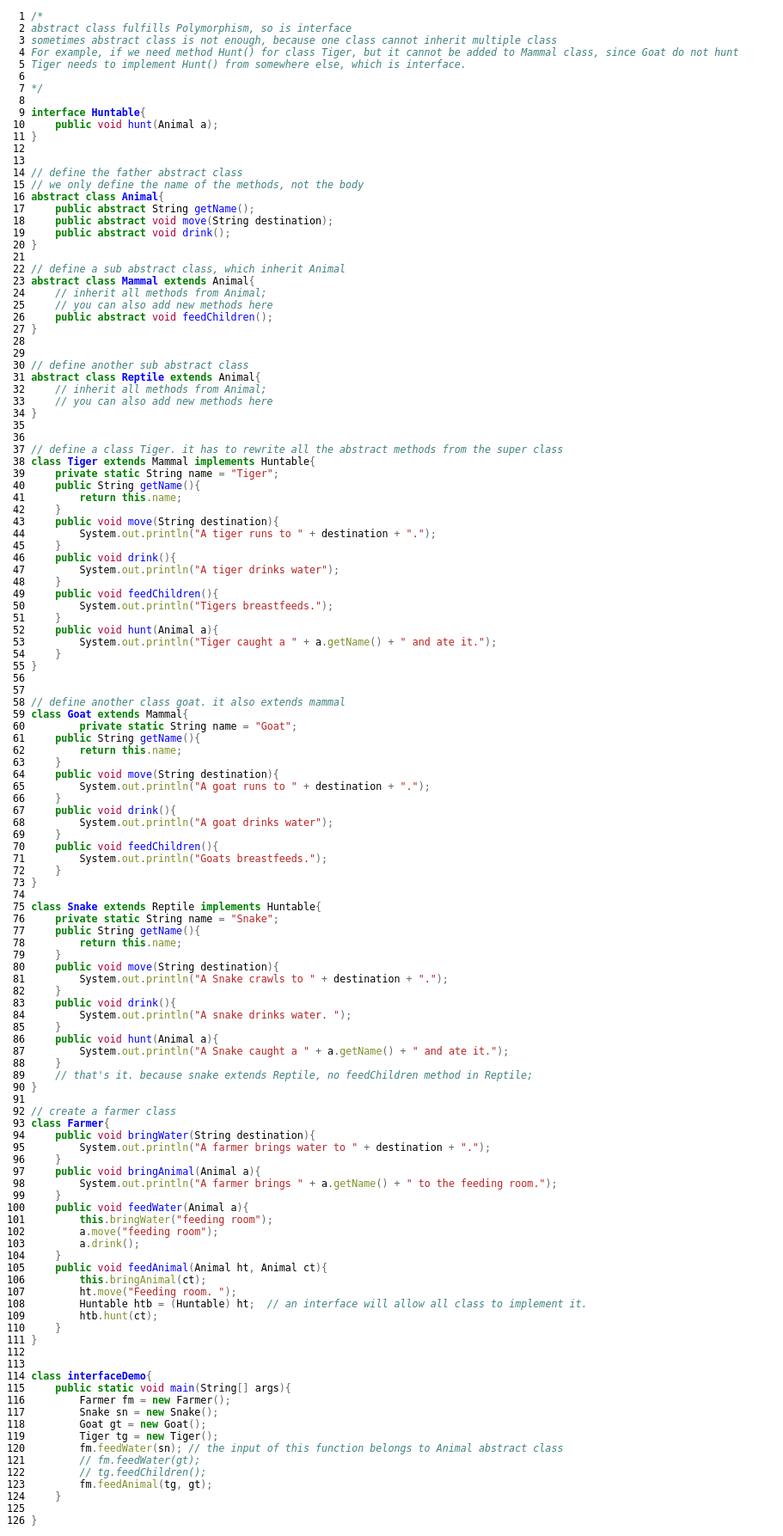
After one commit to JWang169/junzhe.wang, a Python web app: template templates/interfaceDemo.html in a window 1280 px wide. The commit adds this page. Shown: the whole page at 86% size, without its empty margins (0-911 px from the left). Run offline with Jinja, Linux system fonts and the light colour scheme; the template is opened without the code that fills it, so the values that code supplies are empty.

Commit message:
:lipstick:

```diff
--- /dev/null
+++ b/templates/interfaceDemo.html
@@ -0,0 +1,204 @@
+<!DOCTYPE HTML PUBLIC "-//W3C//DTD HTML 4.01//EN" "http://www.w3.org/TR/html4/strict.dtd">
+<meta charset="UTF-8">
+<html>
+<head>
+<title>/Users/joey/Desktop/Java/repo/interfaceDemo.java</title>
+<style>
+.highlight .hll { background-color: #ffffcc }
+.highlight .c { color: #408080; font-style: italic } /* Comment */
+.highlight .err { border: 1px solid #FF0000 } /* Error */
+.highlight .k { color: #008000; font-weight: bold } /* Keyword */
+.highlight .o { color: #666666 } /* Operator */
+.highlight .cm { color: #408080; font-style: italic } /* Comment.Multiline */
+.highlight .cp { color: #BC7A00 } /* Comment.Preproc */
+.highlight .c1 { color: #408080; font-style: italic } /* Comment.Single */
+.highlight .cs { color: #408080; font-style: italic } /* Comment.Special */
+.highlight .gd { color: #A00000 } /* Generic.Deleted */
+.highlight .ge { font-style: italic } /* Generic.Emph */
+.highlight .gr { color: #FF0000 } /* Generic.Error */
+.highlight .gh { color: #000080; font-weight: bold } /* Generic.Heading */
+.highlight .gi { color: #00A000 } /* Generic.Inserted */
+.highlight .go { color: #888888 } /* Generic.Output */
+.highlight .gp { color: #000080; font-weight: bold } /* Generic.Prompt */
+.highlight .gs { font-weight: bold } /* Generic.Strong */
+.highlight .gu { color: #800080; font-weight: bold } /* Generic.Subheading */
+.highlight .gt { color: #0044DD } /* Generic.Traceback */
+.highlight .kc { color: #008000; font-weight: bold } /* Keyword.Constant */
+.highlight .kd { color: #008000; font-weight: bold } /* Keyword.Declaration */
+.highlight .kn { color: #008000; font-weight: bold } /* Keyword.Namespace */
+.highlight .kp { color: #008000 } /* Keyword.Pseudo */
+.highlight .kr { color: #008000; font-weight: bold } /* Keyword.Reserved */
+.highlight .kt { color: #B00040 } /* Keyword.Type */
+.highlight .m { color: #666666 } /* Literal.Number */
+.highlight .s { color: #BA2121 } /* Literal.String */
+.highlight .na { color: #7D9029 } /* Name.Attribute */
+.highlight .nb { color: #008000 } /* Name.Builtin */
+.highlight .nc { color: #0000FF; font-weight: bold } /* Name.Class */
+.highlight .no { color: #880000 } /* Name.Constant */
+.highlight .nd { color: #AA22FF } /* Name.Decorator */
+.highlight .ni { color: #999999; font-weight: bold } /* Name.Entity */
+.highlight .ne { color: #D2413A; font-weight: bold } /* Name.Exception */
+.highlight .nf { color: #0000FF } /* Name.Function */
+.highlight .nl { color: #A0A000 } /* Name.Label */
+.highlight .nn { color: #0000FF; font-weight: bold } /* Name.Namespace */
+.highlight .nt { color: #008000; font-weight: bold } /* Name.Tag */
+.highlight .nv { color: #19177C } /* Name.Variable */
+.highlight .ow { color: #AA22FF; font-weight: bold } /* Operator.Word */
+.highlight .w { color: #bbbbbb } /* Text.Whitespace */
+.highlight .mf { color: #666666 } /* Literal.Number.Float */
+.highlight .mh { color: #666666 } /* Literal.Number.Hex */
+.highlight .mi { color: #666666 } /* Literal.Number.Integer */
+.highlight .mo { color: #666666 } /* Literal.Number.Oct */
+.highlight .sb { color: #BA2121 } /* Literal.String.Backtick */
+.highlight .sc { color: #BA2121 } /* Literal.String.Char */
+.highlight .sd { color: #BA2121; font-style: italic } /* Literal.String.Doc */
+.highlight .s2 { color: #BA2121 } /* Literal.String.Double */
+.highlight .se { color: #BB6622; font-weight: bold } /* Literal.String.Escape */
+.highlight .sh { color: #BA2121 } /* Literal.String.Heredoc */
+.highlight .si { color: #BB6688; font-weight: bold } /* Literal.String.Interpol */
+.highlight .sx { color: #008000 } /* Literal.String.Other */
+.highlight .sr { color: #BB6688 } /* Literal.String.Regex */
+.highlight .s1 { color: #BA2121 } /* Literal.String.Single */
+.highlight .ss { color: #19177C } /* Literal.String.Symbol */
+.highlight .bp { color: #008000 } /* Name.Builtin.Pseudo */
+.highlight .vc { color: #19177C } /* Name.Variable.Class */
+.highlight .vg { color: #19177C } /* Name.Variable.Global */
+.highlight .vi { color: #19177C } /* Name.Variable.Instance */
+.highlight .il { color: #666666 } /* Literal.Number.Integer.Long */
+.highlight * { font-family: monospace; }
+.highlight { font-size: 90%; }
+.highlight { line-height: normal; }
+.highlight .err { border: none !important }
+</style>
+</head>
+<body onload="window.print();">
+<div class="highlight"><pre><span class="lineno">  1</span> <span class="cm">/*</span>
+<span class="lineno">  2</span> <span class="cm">abstract class fulfills Polymorphism, so is interface</span>
+<span class="lineno">  3</span> <span class="cm">sometimes abstract class is not enough, because one class cannot inherit multiple class </span>
+<span class="lineno">  4</span> <span class="cm">For example, if we need method Hunt() for class Tiger, but it cannot be added to Mammal class, since Goat do not hunt</span>
+<span class="lineno">  5</span> <span class="cm">Tiger needs to implement Hunt() from somewhere else, which is interface.</span>
+<span class="lineno">  6</span>
+<span class="lineno">  7</span> <span class="cm">*/</span>
+<span class="lineno">  8</span>
+<span class="lineno">  9</span> <span class="kd">interface</span> <span class="nc">Huntable</span><span class="o">{</span>
+<span class="lineno"> 10</span>     <span class="kd">public</span> <span class="kt">void</span> <span class="nf">hunt</span><span class="o">(</span><span class="n">Animal</span> <span class="n">a</span><span class="o">);</span>
+<span class="lineno"> 11</span> <span class="o">}</span>
+<span class="lineno"> 12</span>
+<span class="lineno"> 13</span>
+<span class="lineno"> 14</span> <span class="c1">// define the father abstract class</span>
+<span class="lineno"> 15</span> <span class="c1">// we only define the name of the methods, not the body</span>
+<span class="lineno"> 16</span> <span class="kd">abstract</span> <span class="kd">class</span> <span class="nc">Animal</span><span class="o">{</span>
+<span class="lineno"> 17</span>     <span class="kd">public</span> <span class="kd">abstract</span> <span class="n">String</span> <span class="nf">getName</span><span class="o">();</span>
+<span class="lineno"> 18</span>     <span class="kd">public</span> <span class="kd">abstract</span> <span class="kt">void</span> <span class="nf">move</span><span class="o">(</span><span class="n">String</span> <span class="n">destination</span><span class="o">);</span>
+<span class="lineno"> 19</span>     <span class="kd">public</span> <span class="kd">abstract</span> <span class="kt">void</span> <span class="nf">drink</span><span class="o">();</span>
+<span class="lineno"> 20</span> <span class="o">}</span>
+<span class="lineno"> 21</span>
+<span class="lineno"> 22</span> <span class="c1">// define a sub abstract class, which inherit Animal</span>
+<span class="lineno"> 23</span> <span class="kd">abstract</span> <span class="kd">class</span> <span class="nc">Mammal</span> <span class="kd">extends</span> <span class="n">Animal</span><span class="o">{</span>
+<span class="lineno"> 24</span>     <span class="c1">// inherit all methods from Animal;</span>
+<span class="lineno"> 25</span>     <span class="c1">// you can also add new methods here </span>
+<span class="lineno"> 26</span>     <span class="kd">public</span> <span class="kd">abstract</span> <span class="kt">void</span> <span class="nf">feedChildren</span><span class="o">();</span>
+<span class="lineno"> 27</span> <span class="o">}</span>
+<span class="lineno"> 28</span>
+<span class="lineno"> 29</span>
+<span class="lineno"> 30</span> <span class="c1">// define another sub abstract class</span>
+<span class="lineno"> 31</span> <span class="kd">abstract</span> <span class="kd">class</span> <span class="nc">Reptile</span> <span class="kd">extends</span> <span class="n">Animal</span><span class="o">{</span>
+<span class="lineno"> 32</span>     <span class="c1">// inherit all methods from Animal;</span>
+<span class="lineno"> 33</span>     <span class="c1">// you can also add new methods here </span>
+<span class="lineno"> 34</span> <span class="o">}</span>
+<span class="lineno"> 35</span>
+<span class="lineno"> 36</span>
+<span class="lineno"> 37</span> <span class="c1">// define a class Tiger. it has to rewrite all the abstract methods from the super class</span>
+<span class="lineno"> 38</span> <span class="kd">class</span> <span class="nc">Tiger</span> <span class="kd">extends</span> <span class="n">Mammal</span> <span class="kd">implements</span> <span class="n">Huntable</span><span class="o">{</span>
+<span class="lineno"> 39</span>     <span class="kd">private</span> <span class="kd">static</span> <span class="n">String</span> <span class="n">name</span> <span class="o">=</span> <span class="s">&quot;Tiger&quot;</span><span class="o">;</span>
+<span class="lineno"> 40</span>     <span class="kd">public</span> <span class="n">String</span> <span class="nf">getName</span><span class="o">(){</span>
+<span class="lineno"> 41</span>         <span class="k">return</span> <span class="k">this</span><span class="o">.</span><span class="na">name</span><span class="o">;</span>
+<span class="lineno"> 42</span>     <span class="o">}</span>
+<span class="lineno"> 43</span>     <span class="kd">public</span> <span class="kt">void</span> <span class="nf">move</span><span class="o">(</span><span class="n">String</span> <span class="n">destination</span><span class="o">){</span>
+<span class="lineno"> 44</span>         <span class="n">System</span><span class="o">.</span><span class="na">out</span><span class="o">.</span><span class="na">println</span><span class="o">(</span><span class="s">&quot;A tiger runs to &quot;</span> <span class="o">+</span> <span class="n">destination</span> <span class="o">+</span> <span class="s">&quot;.&quot;</span><span class="o">);</span>
+<span class="lineno"> 45</span>     <span class="o">}</span>
+<span class="lineno"> 46</span>     <span class="kd">public</span> <span class="kt">void</span> <span class="nf">drink</span><span class="o">(){</span>
+<span class="lineno"> 47</span>         <span class="n">System</span><span class="o">.</span><span class="na">out</span><span class="o">.</span><span class="na">println</span><span class="o">(</span><span class="s">&quot;A tiger drinks water&quot;</span><span class="o">);</span>
+<span class="lineno"> 48</span>     <span class="o">}</span>
+<span class="lineno"> 49</span>     <span class="kd">public</span> <span class="kt">void</span> <span class="nf">feedChildren</span><span class="o">(){</span>
+<span class="lineno"> 50</span>         <span class="n">System</span><span class="o">.</span><span class="na">out</span><span class="o">.</span><span class="na">println</span><span class="o">(</span><span class="s">&quot;Tigers breastfeeds.&quot;</span><span class="o">);</span>
+<span class="lineno"> 51</span>     <span class="o">}</span>
+<span class="lineno"> 52</span>     <span class="kd">public</span> <span class="kt">void</span> <span class="nf">hunt</span><span class="o">(</span><span class="n">Animal</span> <span class="n">a</span><span class="o">){</span>
+<span class="lineno"> 53</span>         <span class="n">System</span><span class="o">.</span><span class="na">out</span><span class="o">.</span><span class="na">println</span><span class="o">(</span><span class="s">&quot;Tiger caught a &quot;</span> <span class="o">+</span> <span class="n">a</span><span class="o">.</span><span class="na">getName</span><span class="o">()</span> <span class="o">+</span> <span class="s">&quot; and ate it.&quot;</span><span class="o">);</span>
+<span class="lineno"> 54</span>     <span class="o">}</span>
+<span class="lineno"> 55</span> <span class="o">}</span>
+<span class="lineno"> 56</span>
+<span class="lineno"> 57</span>
+<span class="lineno"> 58</span> <span class="c1">// define another class goat. it also extends mammal </span>
+<span class="lineno"> 59</span> <span class="kd">class</span> <span class="nc">Goat</span> <span class="kd">extends</span> <span class="n">Mammal</span><span class="o">{</span>
+<span class="lineno"> 60</span>         <span class="kd">private</span> <span class="kd">static</span> <span class="n">String</span> <span class="n">name</span> <span class="o">=</span> <span class="s">&quot;Goat&quot;</span><span class="o">;</span>
+<span class="lineno"> 61</span>     <span class="kd">public</span> <span class="n">String</span> <span class="nf">getName</span><span class="o">(){</span>
+<span class="lineno"> 62</span>         <span class="k">return</span> <span class="k">this</span><span class="o">.</span><span class="na">name</span><span class="o">;</span>
+<span class="lineno"> 63</span>     <span class="o">}</span>
+<span class="lineno"> 64</span>     <span class="kd">public</span> <span class="kt">void</span> <span class="nf">move</span><span class="o">(</span><span class="n">String</span> <span class="n">destination</span><span class="o">){</span>
+<span class="lineno"> 65</span>         <span class="n">System</span><span class="o">.</span><span class="na">out</span><span class="o">.</span><span class="na">println</span><span class="o">(</span><span class="s">&quot;A goat runs to &quot;</span> <span class="o">+</span> <span class="n">destination</span> <span class="o">+</span> <span class="s">&quot;.&quot;</span><span class="o">);</span>
+<span class="lineno"> 66</span>     <span class="o">}</span>
+<span class="lineno"> 67</span>     <span class="kd">public</span> <span class="kt">void</span> <span class="nf">drink</span><span class="o">(){</span>
+<span class="lineno"> 68</span>         <span class="n">System</span><span class="o">.</span><span class="na">out</span><span class="o">.</span><span class="na">println</span><span class="o">(</span><span class="s">&quot;A goat drinks water&quot;</span><span class="o">);</span>
+<span class="lineno"> 69</span>     <span class="o">}</span>
+<span class="lineno"> 70</span>     <span class="kd">public</span> <span class="kt">void</span> <span class="nf">feedChildren</span><span class="o">(){</span>
+<span class="lineno"> 71</span>         <span class="n">System</span><span class="o">.</span><span class="na">out</span><span class="o">.</span><span class="na">println</span><span class="o">(</span><span class="s">&quot;Goats breastfeeds.&quot;</span><span class="o">);</span>
+<span class="lineno"> 72</span>     <span class="o">}</span>
+<span class="lineno"> 73</span> <span class="o">}</span>
+<span class="lineno"> 74</span>
+<span class="lineno"> 75</span> <span class="kd">class</span> <span class="nc">Snake</span> <span class="kd">extends</span> <span class="n">Reptile</span> <span class="kd">implements</span> <span class="n">Huntable</span><span class="o">{</span>
+<span class="lineno"> 76</span>     <span class="kd">private</span> <span class="kd">static</span> <span class="n">String</span> <span class="n">name</span> <span class="o">=</span> <span class="s">&quot;Snake&quot;</span><span class="o">;</span>
+<span class="lineno"> 77</span>     <span class="kd">public</span> <span class="n">String</span> <span class="nf">getName</span><span class="o">(){</span>
+<span class="lineno"> 78</span>         <span class="k">return</span> <span class="k">this</span><span class="o">.</span><span class="na">name</span><span class="o">;</span>
+<span class="lineno"> 79</span>     <span class="o">}</span>
+<span class="lineno"> 80</span>     <span class="kd">public</span> <span class="kt">void</span> <span class="nf">move</span><span class="o">(</span><span class="n">String</span> <span class="n">destination</span><span class="o">){</span>
+<span class="lineno"> 81</span>         <span class="n">System</span><span class="o">.</span><span class="na">out</span><span class="o">.</span><span class="na">println</span><span class="o">(</span><span class="s">&quot;A Snake crawls to &quot;</span> <span class="o">+</span> <span class="n">destination</span> <span class="o">+</span> <span class="s">&quot;.&quot;</span><span class="o">);</span>
+<span class="lineno"> 82</span>     <span class="o">}</span>
+<span class="lineno"> 83</span>     <span class="kd">public</span> <span class="kt">void</span> <span class="nf">drink</span><span class="o">(){</span>
+<span class="lineno"> 84</span>         <span class="n">System</span><span class="o">.</span><span class="na">out</span><span class="o">.</span><span class="na">println</span><span class="o">(</span><span class="s">&quot;A snake drinks water. &quot;</span><span class="o">);</span>
+<span class="lineno"> 85</span>     <span class="o">}</span>
+<span class="lineno"> 86</span>     <span class="kd">public</span> <span class="kt">void</span> <span class="nf">hunt</span><span class="o">(</span><span class="n">Animal</span> <span class="n">a</span><span class="o">){</span>
+<span class="lineno"> 87</span>         <span class="n">System</span><span class="o">.</span><span class="na">out</span><span class="o">.</span><span class="na">println</span><span class="o">(</span><span class="s">&quot;A Snake caught a &quot;</span> <span class="o">+</span> <span class="n">a</span><span class="o">.</span><span class="na">getName</span><span class="o">()</span> <span class="o">+</span> <span class="s">&quot; and ate it.&quot;</span><span class="o">);</span>
+<span class="lineno"> 88</span>     <span class="o">}</span>
+<span class="lineno"> 89</span>     <span class="c1">// that&#39;s it. because snake extends Reptile, no feedChildren method in Reptile;</span>
+<span class="lineno"> 90</span> <span class="o">}</span>
+<span class="lineno"> 91</span>
+<span class="lineno"> 92</span> <span class="c1">// create a farmer class</span>
+<span class="lineno"> 93</span> <span class="kd">class</span> <span class="nc">Farmer</span><span class="o">{</span>
+<span class="lineno"> 94</span>     <span class="kd">public</span> <span class="kt">void</span> <span class="nf">bringWater</span><span class="o">(</span><span class="n">String</span> <span class="n">destination</span><span class="o">){</span>
+<span class="lineno"> 95</span>         <span class="n">System</span><span class="o">.</span><span class="na">out</span><span class="o">.</span><span class="na">println</span><span class="o">(</span><span class="s">&quot;A farmer brings water to &quot;</span> <span class="o">+</span> <span class="n">destination</span> <span class="o">+</span> <span class="s">&quot;.&quot;</span><span class="o">);</span>
+<span class="lineno"> 96</span>     <span class="o">}</span>
+<span class="lineno"> 97</span>     <span class="kd">public</span> <span class="kt">void</span> <span class="nf">bringAnimal</span><span class="o">(</span><span class="n">Animal</span> <span class="n">a</span><span class="o">){</span>
+<span class="lineno"> 98</span>         <span class="n">System</span><span class="o">.</span><span class="na">out</span><span class="o">.</span><span class="na">println</span><span class="o">(</span><span class="s">&quot;A farmer brings &quot;</span> <span class="o">+</span> <span class="n">a</span><span class="o">.</span><span class="na">getName</span><span class="o">()</span> <span class="o">+</span> <span class="s">&quot; to the feeding room.&quot;</span><span class="o">);</span>
+<span class="lineno"> 99</span>     <span class="o">}</span>
+<span class="lineno">100</span>     <span class="kd">public</span> <span class="kt">void</span> <span class="nf">feedWater</span><span class="o">(</span><span class="n">Animal</span> <span class="n">a</span><span class="o">){</span>
+<span class="lineno">101</span>         <span class="k">this</span><span class="o">.</span><span class="na">bringWater</span><span class="o">(</span><span class="s">&quot;feeding room&quot;</span><span class="o">);</span>
+<span class="lineno">102</span>         <span class="n">a</span><span class="o">.</span><span class="na">move</span><span class="o">(</span><span class="s">&quot;feeding room&quot;</span><span class="o">);</span>
+<span class="lineno">103</span>         <span class="n">a</span><span class="o">.</span><span class="na">drink</span><span class="o">();</span>
+<span class="lineno">104</span>     <span class="o">}</span>
+<span class="lineno">105</span>     <span class="kd">public</span> <span class="kt">void</span> <span class="nf">feedAnimal</span><span class="o">(</span><span class="n">Animal</span> <span class="n">ht</span><span class="o">,</span> <span class="n">Animal</span> <span class="n">ct</span><span class="o">){</span>
+<span class="lineno">106</span>         <span class="k">this</span><span class="o">.</span><span class="na">bringAnimal</span><span class="o">(</span><span class="n">ct</span><span class="o">);</span>
+<span class="lineno">107</span>         <span class="n">ht</span><span class="o">.</span><span class="na">move</span><span class="o">(</span><span class="s">&quot;Feeding room. &quot;</span><span class="o">);</span>
+<span class="lineno">108</span>         <span class="n">Huntable</span> <span class="n">htb</span> <span class="o">=</span> <span class="o">(</span><span class="n">Huntable</span><span class="o">)</span> <span class="n">ht</span><span class="o">;</span>  <span class="c1">// an interface will allow all class to implement it. </span>
+<span class="lineno">109</span>         <span class="n">htb</span><span class="o">.</span><span class="na">hunt</span><span class="o">(</span><span class="n">ct</span><span class="o">);</span>
+<span class="lineno">110</span>     <span class="o">}</span>
+<span class="lineno">111</span> <span class="o">}</span>
+<span class="lineno">112</span>
+<span class="lineno">113</span>
+<span class="lineno">114</span> <span class="kd">class</span> <span class="nc">interfaceDemo</span><span class="o">{</span>
+<span class="lineno">115</span>     <span class="kd">public</span> <span class="kd">static</span> <span class="kt">void</span> <span class="nf">main</span><span class="o">(</span><span class="n">String</span><span class="o">[]</span> <span class="n">args</span><span class="o">){</span>
+<span class="lineno">116</span>         <span class="n">Farmer</span> <span class="n">fm</span> <span class="o">=</span> <span class="k">new</span> <span class="n">Farmer</span><span class="o">();</span>
+<span class="lineno">117</span>         <span class="n">Snake</span> <span class="n">sn</span> <span class="o">=</span> <span class="k">new</span> <span class="n">Snake</span><span class="o">();</span>
+<span class="lineno">118</span>         <span class="n">Goat</span> <span class="n">gt</span> <span class="o">=</span> <span class="k">new</span> <span class="n">Goat</span><span class="o">();</span>
+<span class="lineno">119</span>         <span class="n">Tiger</span> <span class="n">tg</span> <span class="o">=</span> <span class="k">new</span> <span class="n">Tiger</span><span class="o">();</span>
+<span class="lineno">120</span>         <span class="n">fm</span><span class="o">.</span><span class="na">feedWater</span><span class="o">(</span><span class="n">sn</span><span class="o">);</span> <span class="c1">// the input of this function belongs to Animal abstract class </span>
+<span class="lineno">121</span>         <span class="c1">// fm.feedWater(gt);</span>
+<span class="lineno">122</span>         <span class="c1">// tg.feedChildren();</span>
+<span class="lineno">123</span>         <span class="n">fm</span><span class="o">.</span><span class="na">feedAnimal</span><span class="o">(</span><span class="n">tg</span><span class="o">,</span> <span class="n">gt</span><span class="o">);</span>
+<span class="lineno">124</span>     <span class="o">}</span>
+<span class="lineno">125</span>
+<span class="lineno">126</span> <span class="o">}</span>
+</pre></div>
+
+</body>
+</html>
--- a/templates/notes.html
+++ b/templates/notes.html
@@ -19,7 +19,7 @@
       <li><a href="../index.html">HOME</a></li>
       <li><a href="resume.html">RESUME</a></li>
       <li><a href="cmd.html">CMD</a></li>
-      <li><a href="https://github.com/JWang169/J/blob/master/interfaceDemo.html">&nbsp;J</a></li>
+      <li><a href="interfaceDemo.html">&nbsp;J</a></li>
       <li><a href="#">&nbsp;Item</a></li>
     </ul>
   </div>
```
